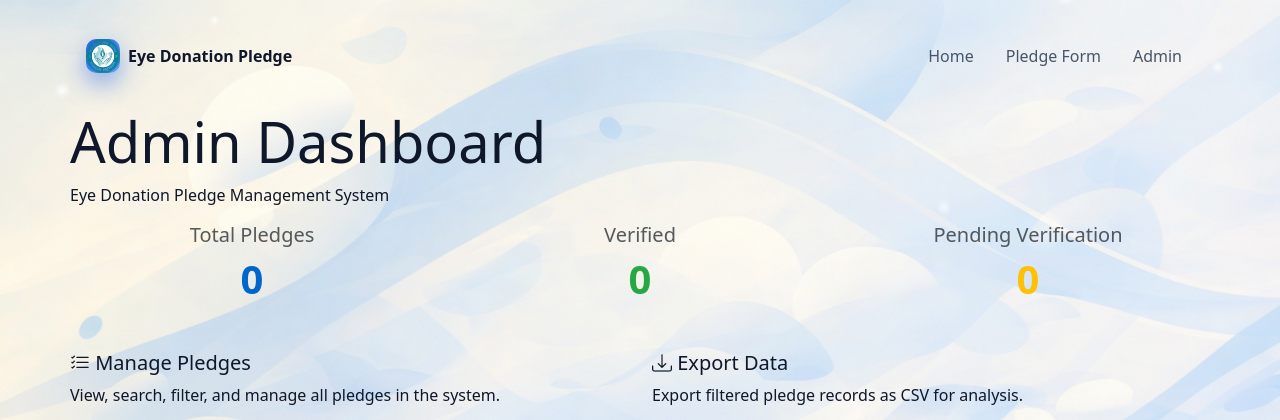
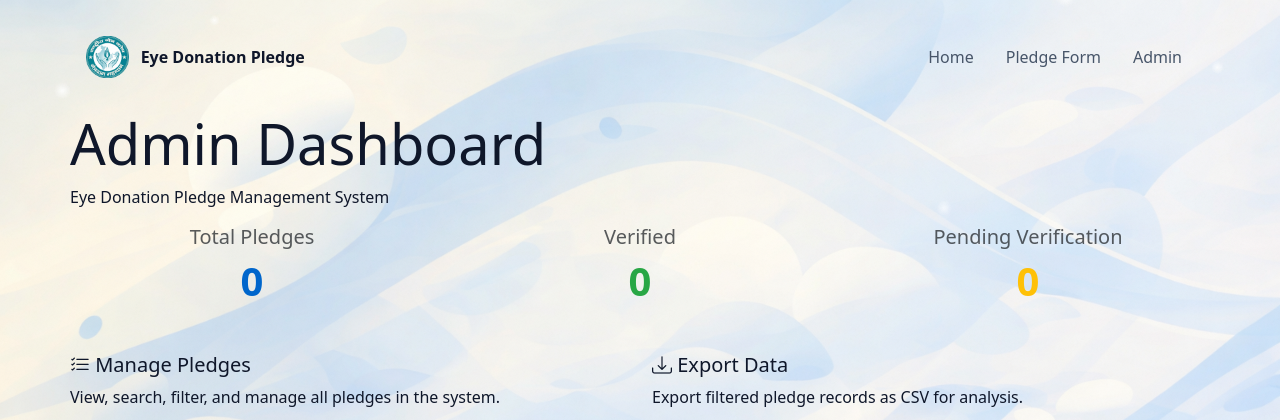
Before and after one commit to ravi1997/eye_pledge_app, a Flask app: page /admin in a window 1280 px wide; the page is wider, and only the part inside the window is pictured. Shown: the top 420 px of that part. Run offline with Flask 3, Linux system fonts and the light colour scheme; the visitor is signed in with stand-in values (Sample User, id 1).

Commit message:
refactor: Update header logo image styling and size.

```diff
--- a/templates/base.html
+++ b/templates/base.html
@@ -386,8 +386,8 @@
         <header class="px-3 py-2 mb-4">
             <div class="d-flex align-items-center justify-content-between gap-3 flex-wrap">
                 <div class="d-flex align-items-center gap-2">
-                    <img src="{{ url_for('static', filename='image/logo.png') }}" alt="Eye Pledge Logo"
-                        class="brand-mark" style="width: 34px; height: 34px; border-radius: 10px; object-fit: cover;">
+                    <img src="{{ url_for('static', filename='image/logo.png') }}" alt="Eye Pledge Logo" height="42"
+                        class="me-1">
                     <div class="lh-sm">
                         <div class="fw-bold">Eye Donation Pledge</div>
                     </div>
```
